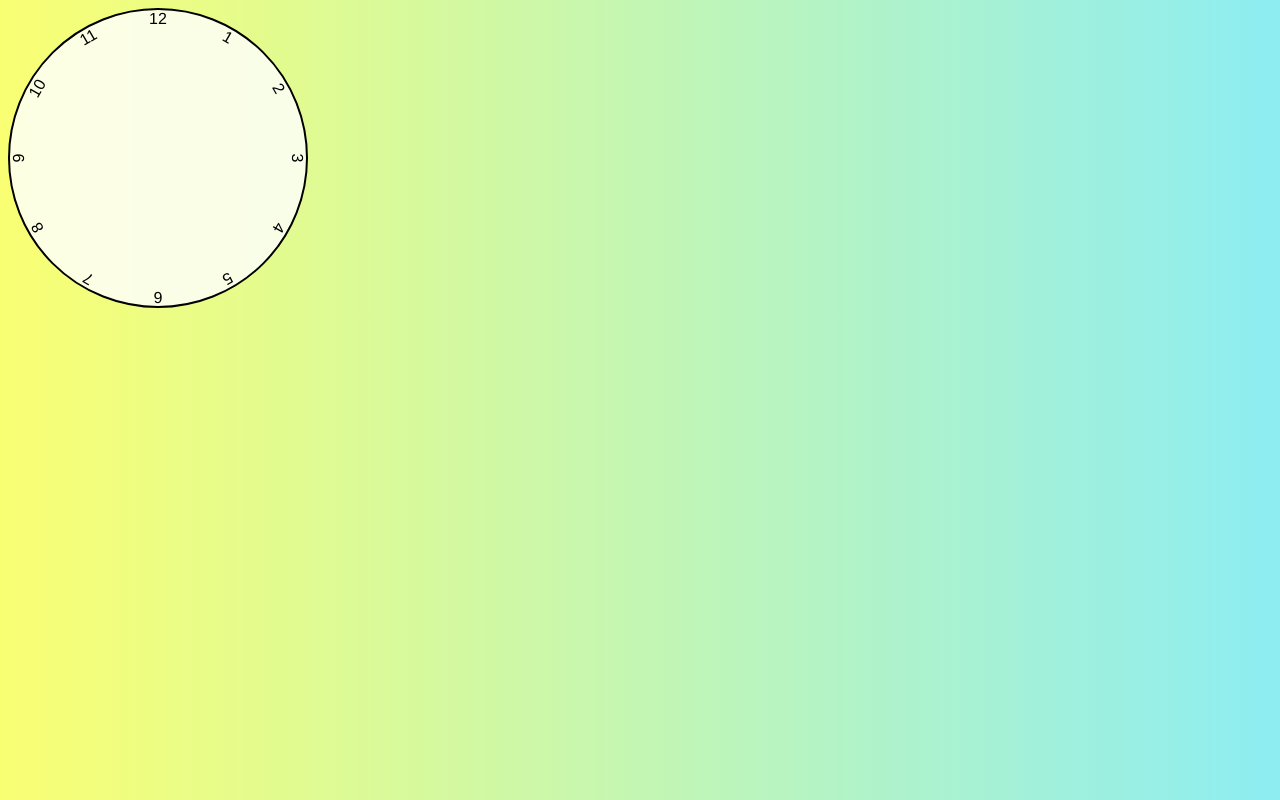
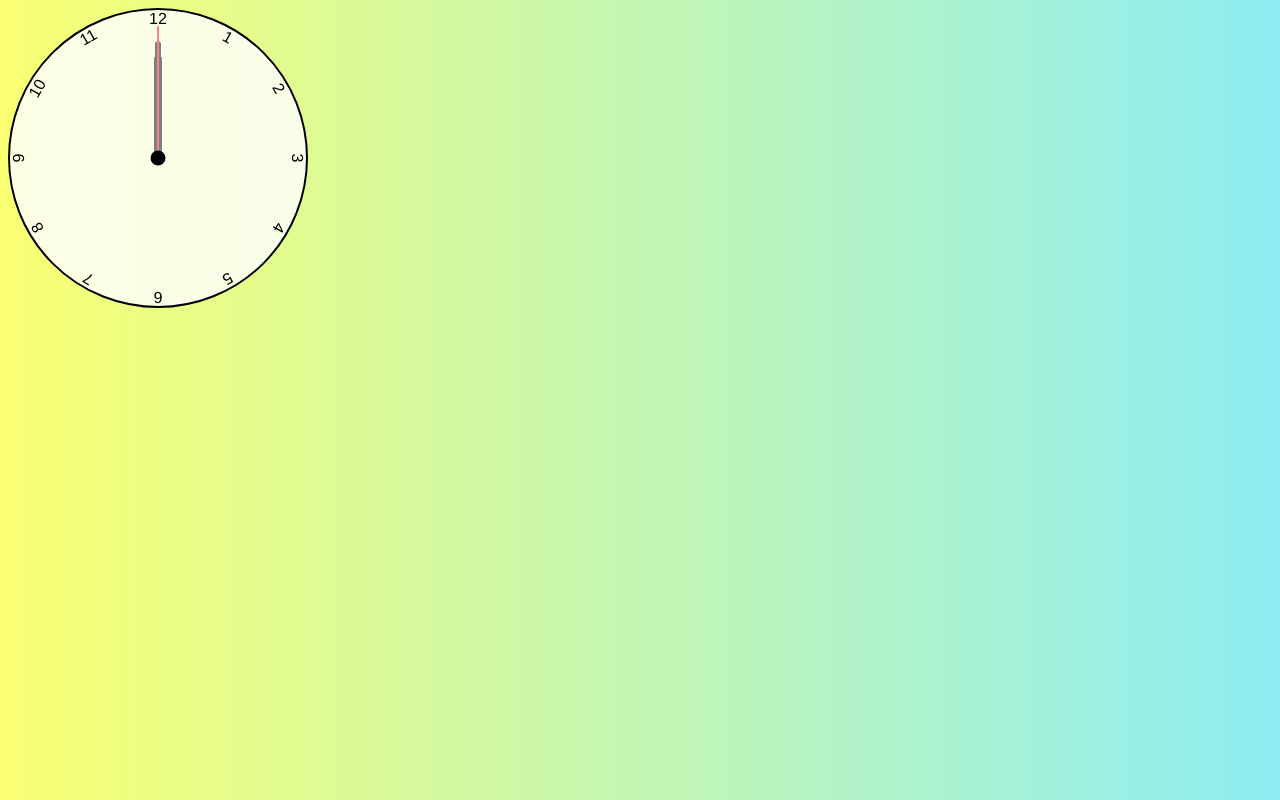
Before and after one commit to kotalilyy/clock, a plain HTML site: page index.html in a window 1280 px wide. Drawn offline with Linux system fonts and the light colour scheme; files whose address does not match are found by name.

Commit message:
use pseudo element

```diff
--- a/assets/style.css
+++ b/assets/style.css
@@ -37,3 +37,48 @@ body {
 .clock .number9 { --rotation: 270deg; }
 .clock .number10 { --rotation: 300deg; }
 .clock .number11 { --rotation: 330deg; }
+
+.clock .hand {
+    --rotation: 0;
+    position: absolute;
+    bottom: 50%;
+    left: 50%;
+    background-color: black;
+    border: 1px solid white;
+    border-top-left-radius: 10px;
+    border-top-right-radius: 10px;
+    transform-origin: bottom;
+    z-index: 10;
+    transform: translateX(-50%) rotate(calc(var(--rotation) * 1deg));
+}
+
+.clock::after {
+    content: '';
+    position: absolute;
+    background-color: black;
+    z-index: 11;
+    width: 15px;
+    height: 15px;
+    top: 50%;
+    left: 50%;
+    transform: translate(-50%, -50%);
+    border-radius: 50%;
+}
+
+.clock .hand.second {
+    width: 3px;
+    height: 45%;
+    background-color: red;
+}
+
+.clock .hand.minute {
+    width: 7px;
+    height: 40%;
+    background-color: black;
+}
+
+.clock .hand.hour {
+    width: 10px;
+    height: 35%;
+    background-color:black;
+}
```
